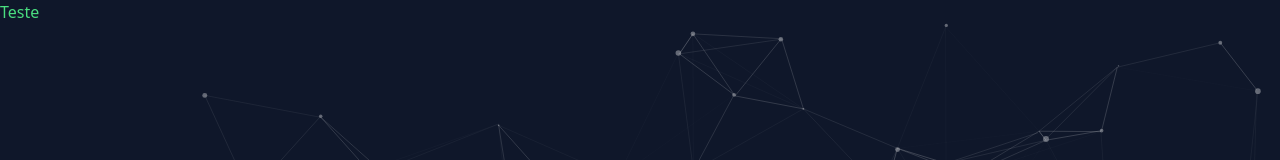
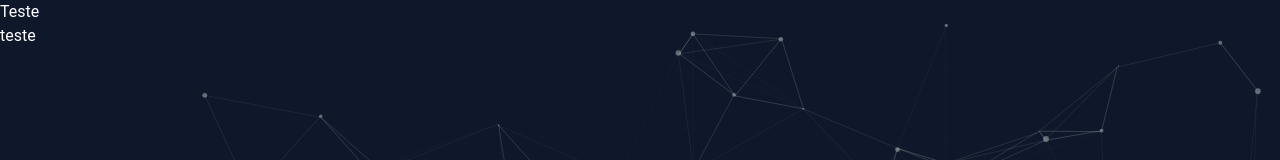
Before and after one commit to dezoliveira/folio, a SvelteKit app: page / in a window 1280 px wide. Shown: the top 160 px of the page. Built offline with nearby package versions, Linux system fonts and the light colour scheme.

Commit message:
app.css fonts and scrool ajust

```diff
--- a/src/app.css
+++ b/src/app.css
@@ -1,3 +1,11 @@
 @tailwind base;
 @tailwind components;
 @tailwind utilities;
+
+html {
+  scroll-behavior: smooth;
+}
+
+* {
+  font-family: 'Roboto', sans-serif;
+}
--- a/src/routes/+page.svelte
+++ b/src/routes/+page.svelte
@@ -1 +1,4 @@
-<h1 class="text-green-400">Teste</h1>
+<div>
+  <h1>Teste</h1>
+  <h2>teste</h2>
+</div>
```
